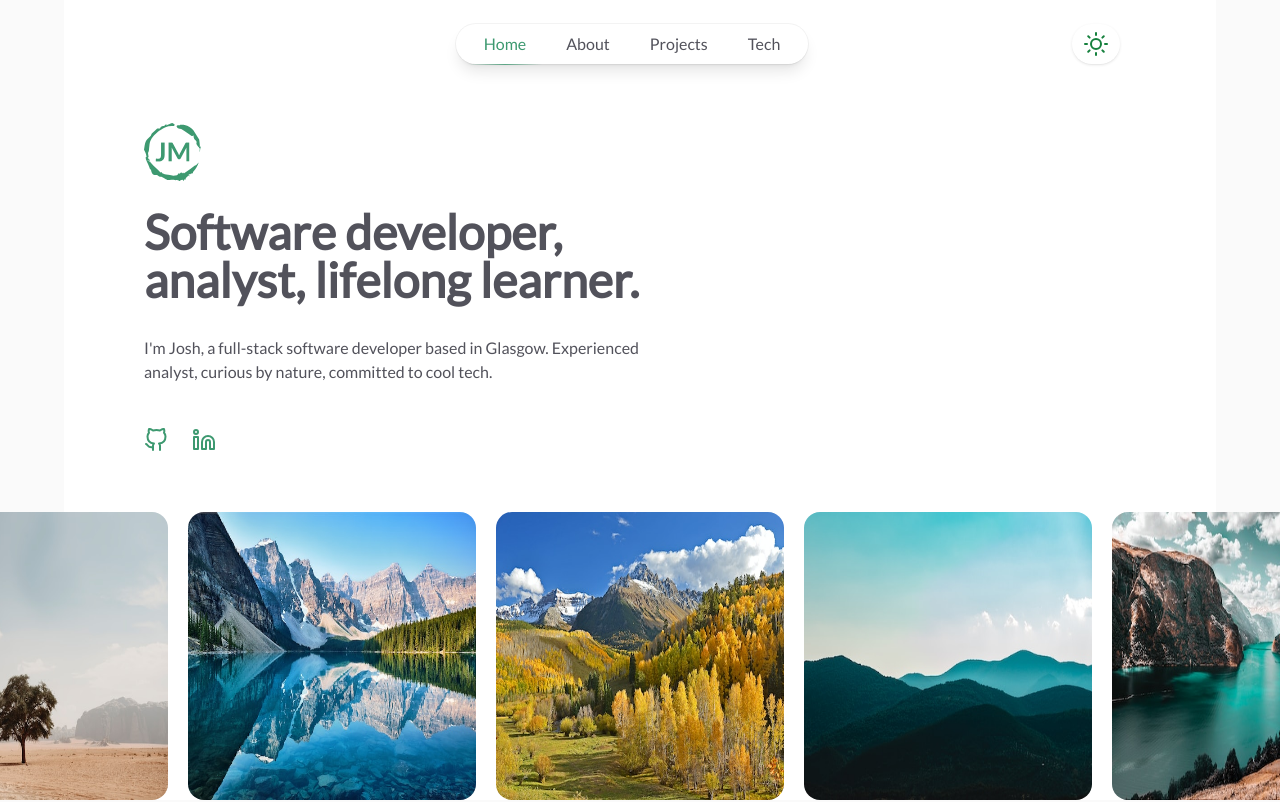
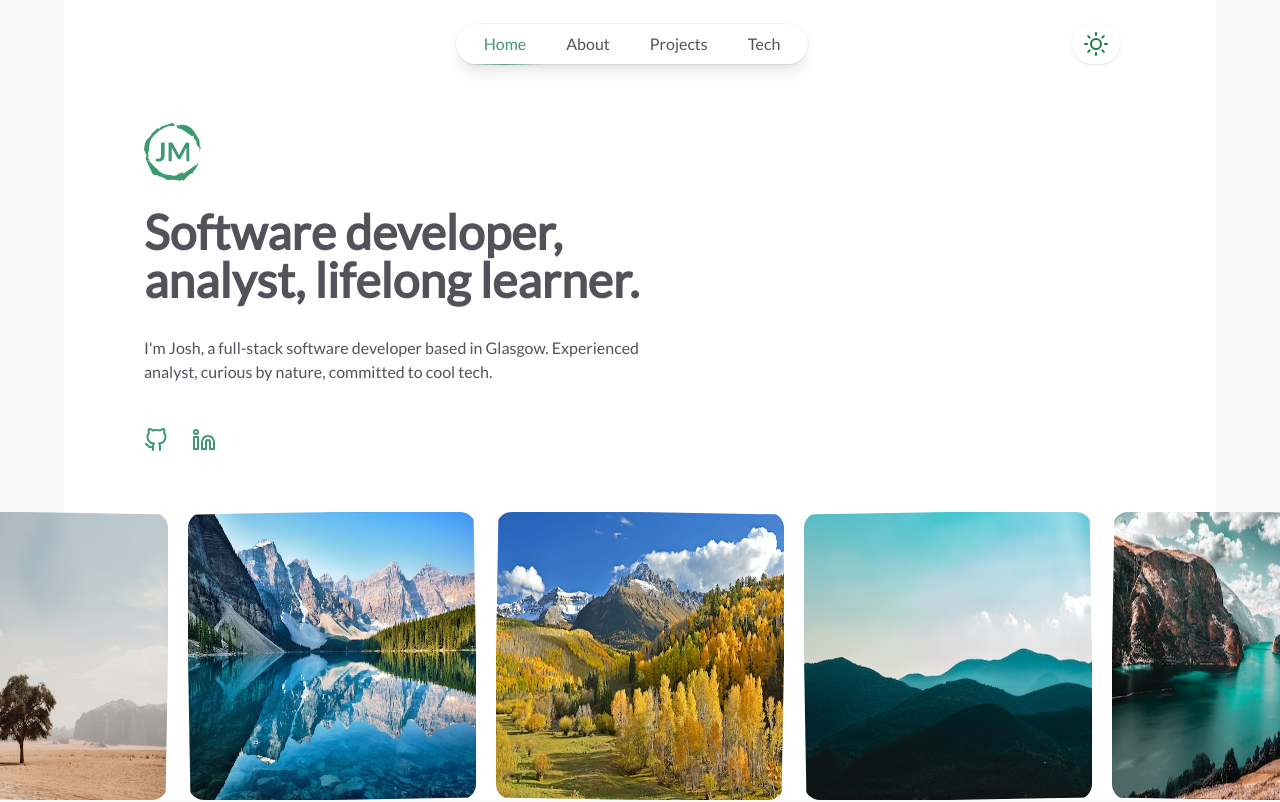
Before and after one commit to jomonty/web-jomonty-portfolio-2023, a React (Vite) app: page / in a window 1280 px wide. Shown: the top 802 px of the page. Built offline with nearby package versions, Linux system fonts and the light colour scheme.

Commit message:
added rotate to home images

```diff
--- a/src/containers/Home.jsx
+++ b/src/containers/Home.jsx
@@ -25,7 +25,12 @@ const Home = ({ navOpen }) => {
           key={index}
           className="relative aspect-square w-44 flex-none overflow-hidden rounded-xl object-cover sm:w-72 sm:rounded-2xl"
         >
-          <img src={source} className="h-full w-full" />
+          <img
+            src={source}
+            className={`h-full w-full ${
+              index % 2 === 0 ? "rotate-1" : "-rotate-1"
+            }`}
+          />
         </div>
       );
     });
```
